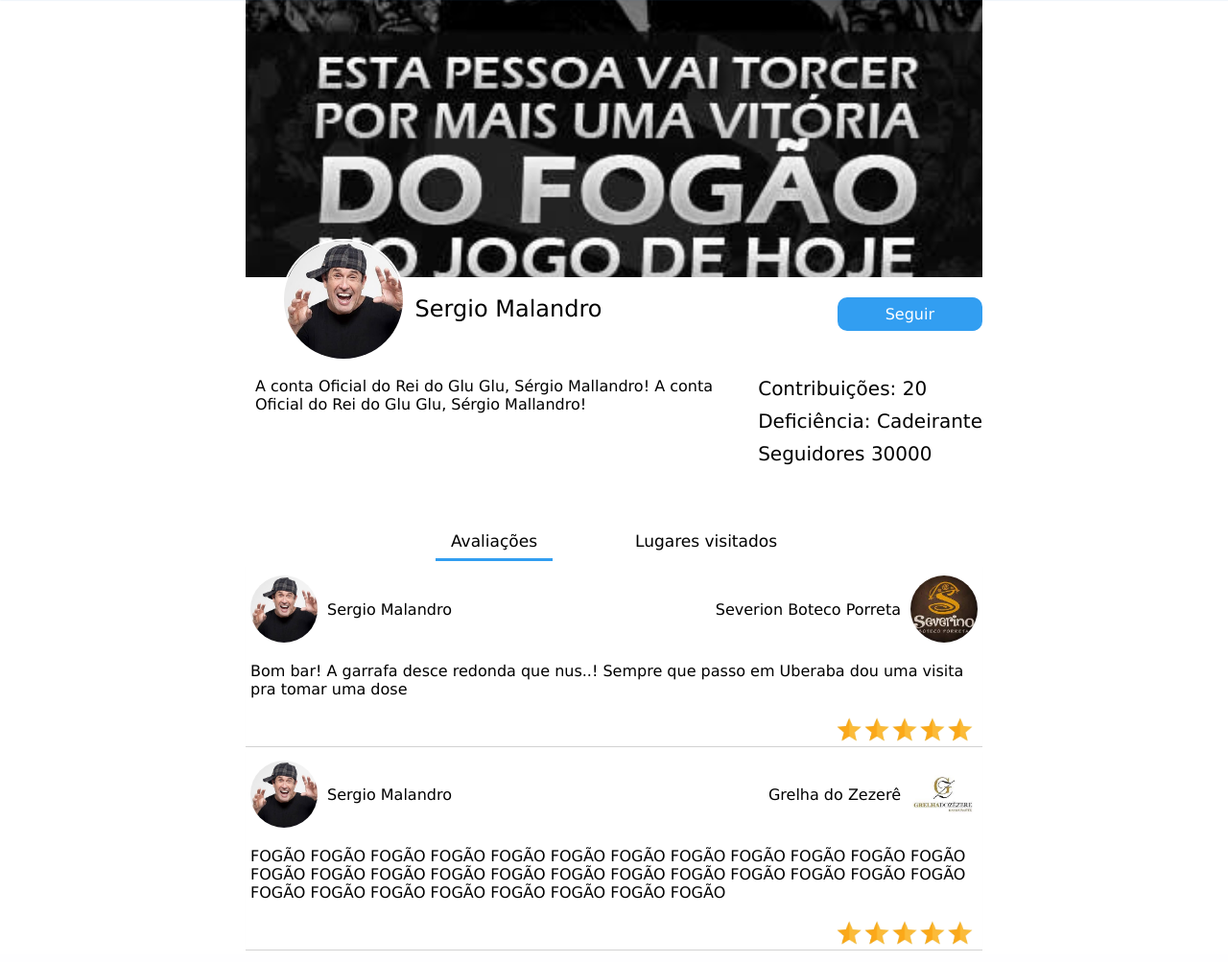
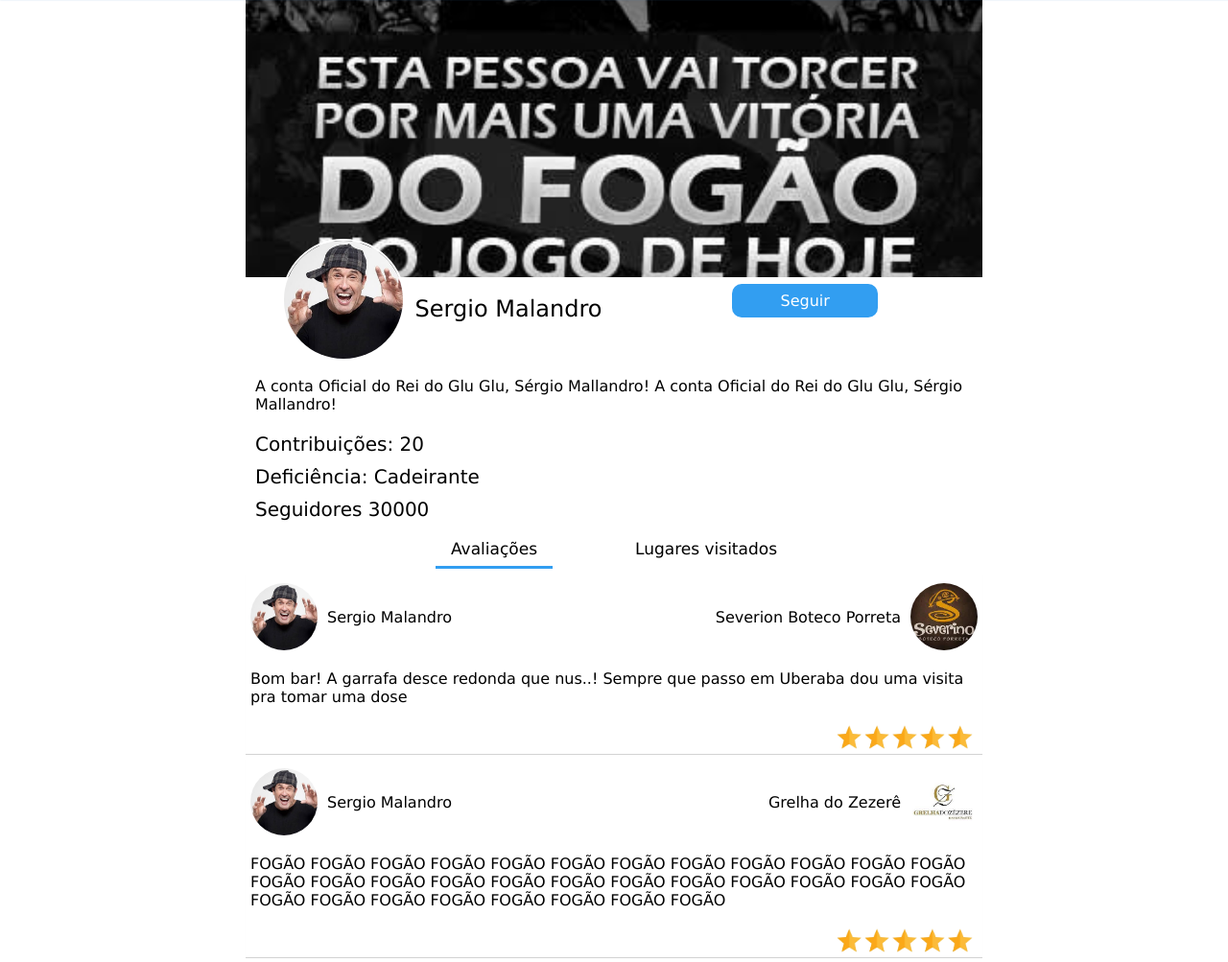
Before and after one commit to RafaBMartins/pi2023, a PHP site: page /html/perfil.html in a window 1280 px wide. Shown: the part 61-1064 px from the top of the page at 96% size. Run offline with PHP 8.4, Linux system fonts and the light colour scheme; some web fonts are replaced.

Commit message:
responsividade perfil

```diff
--- a/web/css/perfil.css
+++ b/web/css/perfil.css
@@ -230,13 +230,15 @@ header {
 #div-seguir {
     position: relative;
     margin-left: auto;
-    padding-left: 10px;
+    margin-right: auto;
+    margin-top: auto;
+    margin-bottom: auto;
     padding-bottom: 5px;
 }
 
 /*Define o tamanho, borda, cocr e espaçamento do botão de seguir*/
 button {
-    margin-top: 40%;
+    /*margin-top: 40%;*/
     font-size: 16px;
     max-width: 100%;
     font-family: inherit;
@@ -251,15 +253,17 @@ button {
 #perfil-baixo-meio {
     padding-top: 10px;
     padding-left: 10px;
-    padding-bottom: 90px;
+    padding-right: 10px;
+    padding-bottom: 40px;
     display: flex;
-    flex-direction: row;
+    flex-direction: column;
     justify-content: space-between;
     gap: 10px;
 }
 
 /*Define o display em coluna das informações do usuário*/
 .info{
+    margin-top: 10px;
     display: flex;
     flex-direction: column;
 }
@@ -298,6 +302,7 @@ button {
 
 /*Espaçamento dentro das abas, tira borda, faz texto clicável*/
 .tab{
+    text-align: center;
     display:block;
     padding:8px 16px;
     border:none;
--- a/web/html/perfil.html
+++ b/web/html/perfil.html
@@ -161,7 +161,7 @@
                             <!-- Div com foto e nome do lugar visitado-->
                             <div class="div-foto-visita">
                                 <img src="../img/perfil/grelhazeze.jpg" class="fotoEstabelecimentoVisita">
-                                <div class="nomeEst">Grelha do Zezerê</div>
+                                <p class="nomeEst">Grelha do Zezerê</p>
                             </div>
 
                             <!-- Foto da avaliação do local quanto à acessibilidade (selo) e qualidade geral (estrelas)-->
@@ -176,7 +176,7 @@
                         <div class="divGeralRegistro">
                             <div class="div-foto-visita">
                                 <img src="../img/perfil/potente.jpg" class="fotoEstabelecimentoVisita">
-                                <div class="nomeEst">BAR POTENTE</div>
+                                <p class="nomeEst">BAR POTENTE</p>
                             </div>
                             <img src="../img/seloBronze.svg" alt="Selo bronze" class="selo">
                             <img src="../img/perfil/5estrela.png" class="estrelas">
@@ -189,7 +189,7 @@
                         <div class="divGeralRegistro">
                             <div class="div-foto-visita">
                                 <img src="../img/perfil/porreta.jpg" class="fotoEstabelecimentoVisita">
-                                <div class="nomeEst">Severino Boteco Porreta</div>
+                                <p class="nomeEst">Severino Boteco Porreta</p>
                             </div>
                             <img src="../img/seloPrata.svg" alt="Selo prata" class="selo">
                             <img src="../img/perfil/5estrela.png" class="estrelas">
```
Also changed, not shown: other parts of web/css/perfil.css (+39 -15 lines).
